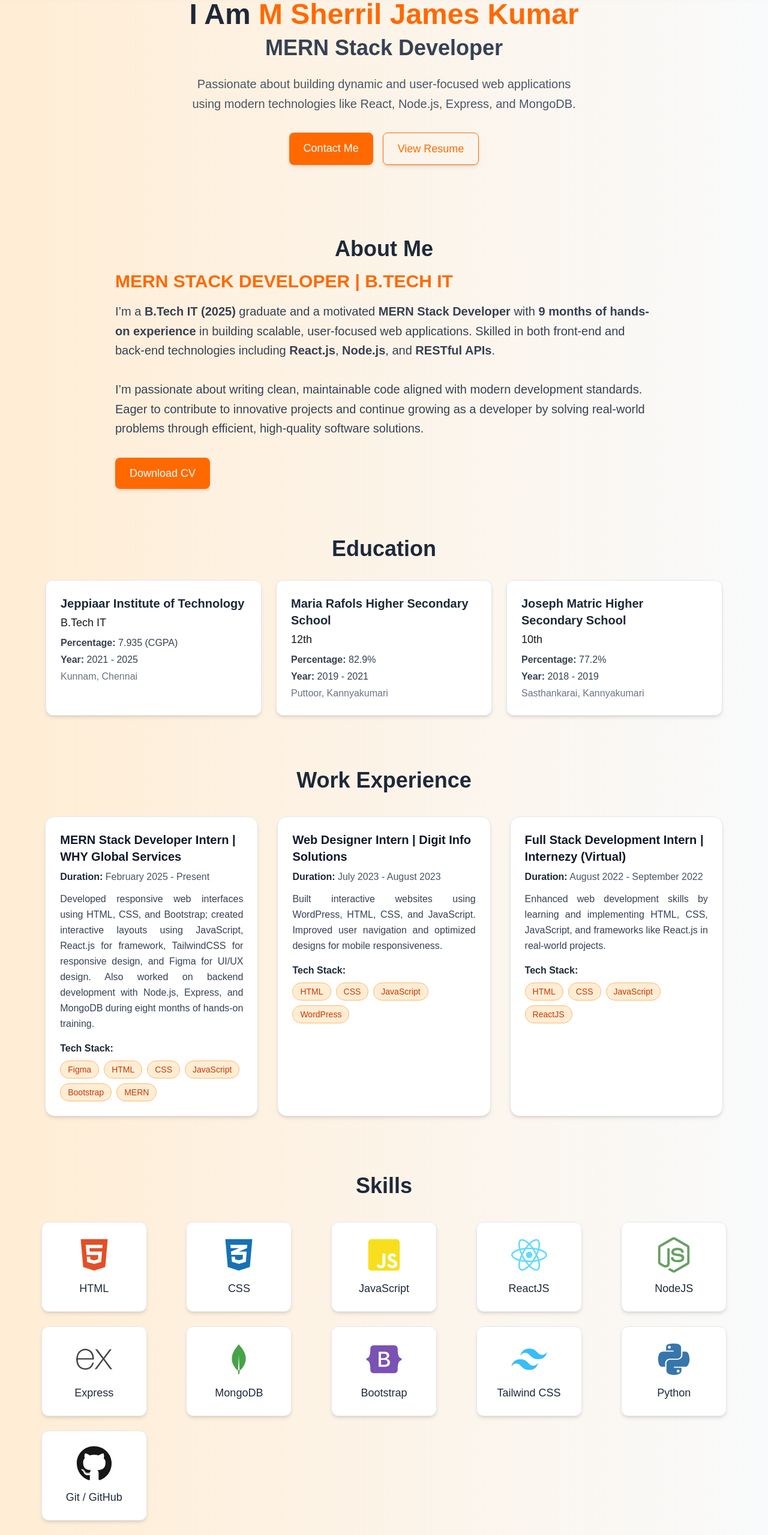
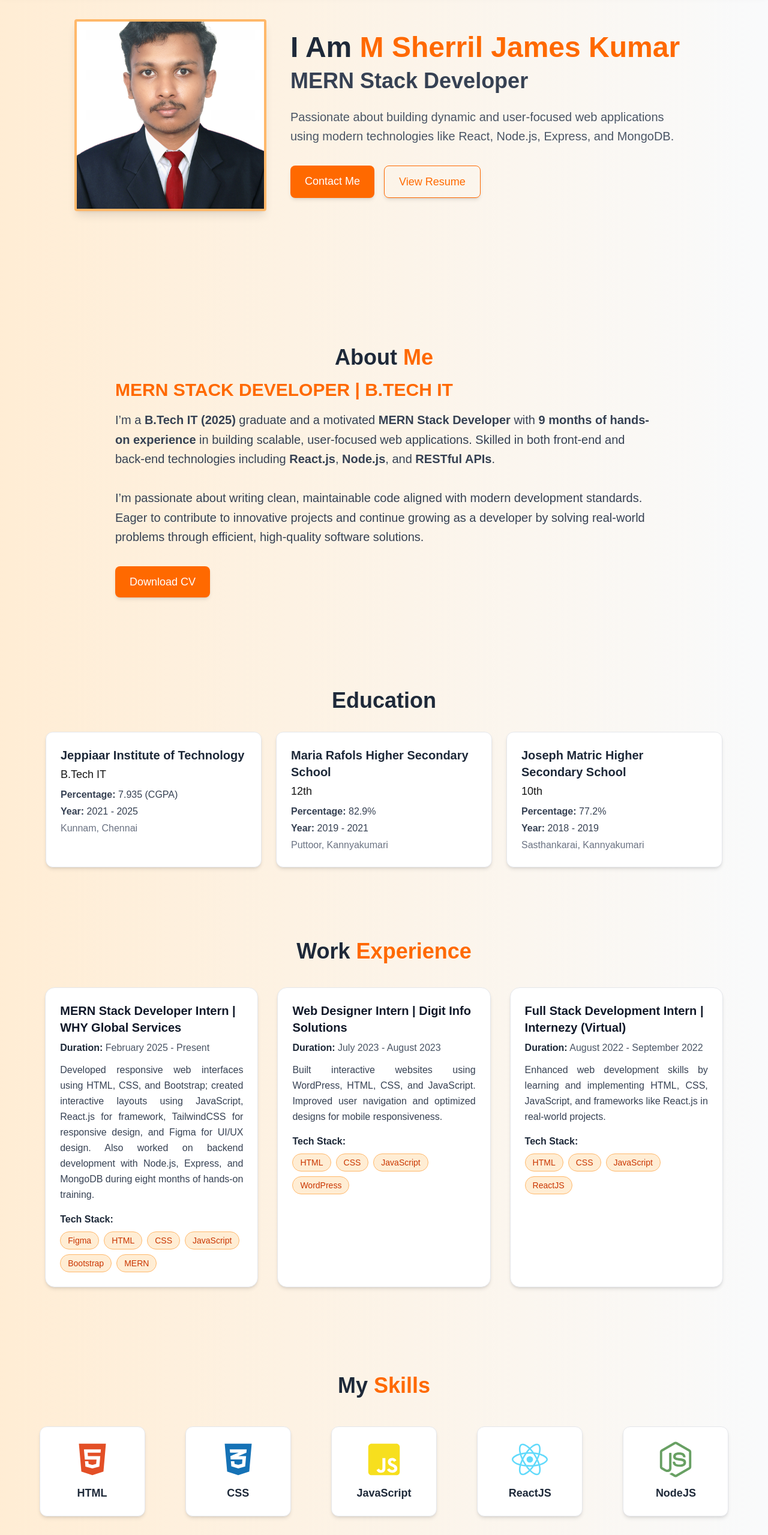
Before and after one commit to sherril203/Portfolio-Nextjs-, a Next.js app in the folder portfolio/: page / in a window 1280 px wide. Shown: the part 80-2639 px from the top of the page at 60% size. Built offline with nearby package versions, Linux system fonts and the light colour scheme.

Commit message:
portfolio updated

```diff
--- a/portfolio/components/AboutMe.jsx
+++ b/portfolio/app/AboutMe/page.jsx
@@ -4,13 +4,13 @@ import Link from "next/link";
 import AOS from "aos";
 import "aos/dist/aos.css";
 
-const AboutMe = () => {
+const Page = () => {
   useEffect(() => {
     AOS.init({ duration: 1000, once: true });
   }, []);
 
   return (
-    <div className="bg-linear-to-r from-orange-100 to-gray-50 py-10 px-6 md:px-16 lg:px-24"
+    <div className="bg-linear-to-r from-orange-100 to-gray-50  p-28 md:px-16 lg:px-30"
     id="about">
       <div
         className="max-w-4xl mx-auto text-center md:text-left"
@@ -18,7 +18,7 @@ const AboutMe = () => {
       >
 
         <h1 className="text-3xl sm:text-4xl font-extrabold text-gray-800 mb-4 text-center">
-          About Me
+          About <span  className="text-orange-500">Me</span>
         </h1>
 
         <h2
@@ -60,4 +60,4 @@ const AboutMe = () => {
   );
 };
 
-export default AboutMe;
+export default Page;
--- a/portfolio/components/Contact.jsx
+++ b/portfolio/app/Contact/page.jsx
@@ -7,7 +7,7 @@ import { IoCall } from "react-icons/io5";
 import AOS from "aos";
 import "aos/dist/aos.css";
 
-const Contact = () => {
+const page = () => {
   useEffect(() => {
     AOS.init({ duration: 1000, once: true });
   }, []);
@@ -23,7 +23,7 @@ const Contact = () => {
           className="text-3xl sm:text-4xl font-extrabold text-gray-800 mb-6"
           data-aos="fade-up"
         >
-          Contact Me
+          Contact <span  className="text-orange-500">Me</span>
         </h1>
 
 
@@ -81,4 +81,4 @@ const Contact = () => {
   );
 };
 
-export default Contact;
+export default page;
--- a/portfolio/components/Education.jsx
+++ b/portfolio/app/Education/page.jsx
@@ -3,7 +3,7 @@ import React, { useEffect } from "react";
 import AOS from "aos";
 import "aos/dist/aos.css";
 
-const Education = () => {
+const page = () => {
   useEffect(() => {
     AOS.init({ duration: 1000, once: true });
   }, []);
@@ -68,4 +68,4 @@ const Education = () => {
   );
 };
 
-export default Education;
+export default page;
--- /dev/null
+++ b/portfolio/app/Intro/page.jsx
@@ -0,0 +1,72 @@
+"use client";
+import React, { useEffect } from "react";
+import AOS from "aos";
+import "aos/dist/aos.css";
+import Link from "next/link";
+import Image from "next/image";
+
+const page = () => {
+  useEffect(() => {
+    AOS.init({ duration: 1000, once: true });
+  }, []);
+
+  return (
+    <div
+      id="intro"
+      className="bg-linear-to-r from-orange-100 to-gray-50 p-28"
+    >
+      <div className="max-w-6xl mx-auto flex flex-col md:flex-row items-center justify-center gap-10 text-center md:text-left">
+        <div data-aos="fade-right" className="shrink-0 flex justify-center md:justify-start">
+          <div className="w-80 h-80 md:w-80 md:h-80 rounded overflow-hidden shadow-lg border-4 border-orange-300">
+            <Image
+              src="/profile.jpg" // <-- use root-relative path
+              alt="Profile photo of M Sherril James Kumar"
+              width={500}
+              height={500}
+              className="object-cover w-full h-full"
+              priority
+            />
+          </div>
+        </div>
+
+        <div data-aos="fade-left" className="max-w-2xl">
+          <h1 className="font-extrabold text-3xl sm:text-4xl md:text-5xl text-gray-800 mb-3">
+            I Am <span className="text-orange-500">M Sherril James Kumar</span>
+          </h1>
+
+          <h2
+            data-aos-delay="200"
+            className="text-2xl sm:text-3xl md:text-4xl text-gray-700 font-semibold mb-6"
+          >
+            MERN Stack Developer
+          </h2>
+
+          <p
+            data-aos-delay="400"
+            className="text-lg sm:text-xl text-gray-600 leading-relaxed mb-8"
+          >
+            Passionate about building dynamic and user-focused web applications
+            using modern technologies like React, Node.js, Express, and MongoDB.
+          </p>
+
+          <div data-aos="zoom-in" data-aos-delay="600" className="flex flex-wrap gap-4 justify-center md:justify-start">
+            <Link
+              href="#contact"
+              className="bg-orange-500 hover:bg-orange-600 text-white text-lg font-medium px-6 py-3 rounded-lg shadow-md transition-all"
+            >
+              Contact Me
+            </Link>
+            <Link
+              href="/Resume"
+              className="border border-orange-500 text-orange-500 hover:bg-orange-500 hover:text-white text-lg font-medium px-6 py-3 rounded-lg shadow-md transition-all"
+            >
+              View Resume
+            </Link>
+          </div>
+        </div>
+      </div>
+    </div>
+  );
+};
+
+export default page;
--- a/portfolio/components/Projects.jsx
+++ b/portfolio/app/Projects/page.jsx
@@ -5,7 +5,7 @@ import { FaGithub } from "react-icons/fa6";
 import AOS from "aos";
 import "aos/dist/aos.css";
 
-const Projects = () => {
+const Page = () => {
   useEffect(() => {
     AOS.init({ duration: 1000, once: true });
   }, []);
@@ -47,7 +47,7 @@ const Projects = () => {
   ];
 
   return (
-    <div className="bg-linear-to-r from-orange-100 to-gray-50 py-12 px-6 md:px-12" id="projects">
+    <div className="bg-linear-to-r from-orange-100 to-gray-50 p-20 md:px-12" id="projects">
       <h1
         className="text-center text-3xl sm:text-4xl font-extrabold text-gray-800 mb-10"
         data-aos="fade-up"
@@ -113,4 +113,4 @@ const Projects = () => {
   );
 };
 
-export default Projects;
+export default Page;
--- /dev/null
+++ b/portfolio/app/Skills/page.jsx
@@ -0,0 +1,94 @@
+"use client";
+import React, { useEffect, useState } from "react";
+import {
+  FaHtml5,
+  FaCss3Alt,
+  FaJsSquare,
+  FaReact,
+  FaNodeJs,
+  FaBootstrap,
+  FaPython,
+  FaGithub,
+  FaGitAlt,
+  FaFigma,
+} from "react-icons/fa";
+import { TbApi } from "react-icons/tb";
+import { RiNextjsFill, RiTailwindCssFill } from "react-icons/ri";
+import { SiExpress, SiPostman } from "react-icons/si";
+import { BiLogoMongodb } from "react-icons/bi";
+import "aos/dist/aos.css";
+import AOS from "aos";
+const Page = () => {
+  const [AOS, setAOS] = useState(null);
+
+  useEffect(() => {
+    import("aos").then((aos) => {
+      aos.init({ duration: 1000, once: true });
+      setAOS(aos);
+    });
+  }, []);
+
+  const skills = [
+    { icon: FaHtml5, name: "HTML", color: "#E34F26" },
+    { icon: FaCss3Alt, name: "CSS", color: "#1572B6" },
+    { icon: FaJsSquare, name: "JavaScript", color: "#F7DF1E" },
+    { icon: FaReact, name: "ReactJS", color: "#61DAFB" },
+    { icon: FaNodeJs, name: "NodeJS", color: "#68A063" },
+    { icon: SiExpress, name: "Express", color: "#444" },
+    { icon: BiLogoMongodb, name: "MongoDB", color: "#47A248" },
+    { icon: FaBootstrap, name: "Bootstrap", color: "#7952B3" },
+    { icon: RiTailwindCssFill, name: "Tailwind CSS", color: "#38BDF8" },
+    { icon: RiNextjsFill, name: "Next.js", color: "#000000" },
+    { icon: FaPython, name: "Python", color: "#3776AB" },
+    { icon: FaGitAlt, name: "Git", color: "#F1502F" },
+    { icon: FaGithub, name: "GitHub", color: "#181717" },
+    { icon: SiPostman, name: "Postman", color: "#FF6C37" },
+    { icon: FaFigma, name: "Figma", color: "#F24E1E" },
+    { icon: TbApi, name: "API Integration", color: "red" },
+  ];
+
+  return (
+    <section
+      id="skills"
+      className="bg-gradient-to-r from-orange-100 to-gray-50 py-16 px-6 md:px-12"
+    >
+      <h1
+        className="text-center font-extrabold text-3xl sm:text-4xl text-gray-800 mb-12"
+        data-aos="fade-up"
+      >
+        My <span className="text-orange-500">Skills</span>
+      </h1>
+
+      <div
+        className="grid grid-cols-2 sm:grid-cols-3 md:grid-cols-4 lg:grid-cols-5 gap-8 justify-items-center"
+        data-aos="fade-up"
+      >
+        {skills.map((skill, i) => {
+          const Icon = skill.icon;
+          const delay = (i * 50).toString(); // ✅ always a string
+
+          return (
+            <div
+              key={skill.name}
+              data-aos="zoom-in"
+              data-aos-delay={delay}
+              className="flex flex-col items-center justify-center bg-white border border-gray-200 rounded-xl shadow-md p-6 w-36 sm:w-40 md:w-44
+              hover:shadow-lg hover:-translate-y-1 transition-transform duration-300 ease-in-out"
+            >
+              <Icon
+                size={60}
+                style={{ color: skill.color }}
+                className="mb-3 transition-transform duration-300 hover:scale-110"
+              />
+              <p className="text-lg font-semibold text-gray-800">
+                {skill.name}
+              </p>
+            </div>
+          );
+        })}
+      </div>
+    </section>
+  );
+};
+
+export default Page;
--- a/portfolio/components/Work.jsx
+++ b/portfolio/app/Work/page.jsx
@@ -3,7 +3,7 @@ import React, { useEffect } from "react";
 import AOS from "aos";
 import "aos/dist/aos.css";
 
-const Work = () => {
+const Page = () => {
   useEffect(() => {
     AOS.init({ duration: 1000, once: true });
   }, []);
@@ -33,12 +33,12 @@ const Work = () => {
   ];
 
   return (
-    <div className="bg-linear-to-r from-orange-100 to-gray-50 py-12 px-6 md:px-12" id="work">
+    <div className="bg-linear-to-r from-orange-100 to-gray-50 p-20 md:px-12" id="work">
       <h1
         className="text-center font-extrabold text-3xl sm:text-4xl text-gray-800 mb-10"
         data-aos="fade-up"
       >
-        Work Experience
+        Work <span className="text-orange-500">Experience</span>
       </h1>
 
       <div className="flex flex-wrap justify-center gap-8">
@@ -81,4 +81,4 @@ const Work = () => {
   );
 };
 
-export default Work;
+export default Page;
--- a/portfolio/components/Intro.jsx
+++ /dev/null
@@ -1,49 +0,0 @@
-"use client";
-import React, { useEffect } from "react";
-import AOS from "aos";
-import "aos/dist/aos.css";
-import Link from "next/link";
-
-const Intro = () => {
-  useEffect(() => {
-    AOS.init({ duration: 1000, once: true });
-  }, []);
-
-  return (
-    <div className="bg-linear-to-r from-orange-100 to-gray-50 py-20 px-6 flex flex-col items-center justify-center text-center"
-    id="intro">
-      <h1
-        data-aos="fade-up"
-        className="font-extrabold text-3xl sm:text-4xl md:text-5xl text-gray-800 mb-3"
-      >
-        I Am <span className="text-orange-500">M Sherril James Kumar</span>
-      </h1>
-
-      <h2
-        data-aos="fade-up"
-        data-aos-delay="200"
-        className="text-2xl sm:text-3xl md:text-4xl text-gray-700 font-semibold mb-6">MERN Stack Developer</h2>
-
-      <p
-        data-aos="fade-up"
-        data-aos-delay="400"
-        className="text-lg sm:text-xl text-gray-600 max-w-2xl leading-relaxed mb-8">
-        Passionate about building dynamic and user-focused web applications using
-        modern technologies like React, Node.js, Express, and MongoDB.
-      </p>
-
-      <div data-aos="zoom-in" data-aos-delay="600" className="flex flex-wrap gap-4 justify-center">
-        <Link
-          href="#contact"
-          className="bg-orange-500 hover:bg-orange-600 text-white text-lg font-medium px-6 py-3 rounded-lg shadow-md transition-all"
-        >Contact Me</Link>
-        <Link
-          href="/Resume"
-          className="border border-orange-500 text-orange-500 hover:bg-orange-500 hover:text-white text-lg font-medium px-6 py-3 rounded-lg shadow-md transition-all"
-        >View Resume</Link>
-      </div>
-    </div>
-  );
-};
-
-export default Intro;
--- a/portfolio/components/Skills.jsx
+++ /dev/null
@@ -1,72 +0,0 @@
-"use client";
-import React, { useEffect } from "react";
-import {
-  FaHtml5,
-  FaCss3Alt,
-  FaJsSquare,
-  FaReact,
-  FaNodeJs,
-  FaBootstrap,
-  FaPython,
-  FaGithub,
-} from "react-icons/fa";
-import { SiExpress } from "react-icons/si";
-import { BiLogoMongodb } from "react-icons/bi";
-import { RiTailwindCssFill } from "react-icons/ri";
-import AOS from "aos";
-import "aos/dist/aos.css";
-
-const Skills = () => {
-  useEffect(() => {
-    AOS.init({ duration: 1000, once: true });
-  }, []);
-
-  const skills = [
-    { icon: FaHtml5, name: "HTML", color: "#E34F26" },
-    { icon: FaCss3Alt, name: "CSS", color: "#1572B6" },
-    { icon: FaJsSquare, name: "JavaScript", color: "#F7DF1E" },
-    { icon: FaReact, name: "ReactJS", color: "#61DAFB" },
-    { icon: FaNodeJs, name: "NodeJS", color: "#68A063" },
-    { icon: SiExpress, name: "Express", color: "#444" },
-    { icon: BiLogoMongodb, name: "MongoDB", color: "#47A248" },
-    { icon: FaBootstrap, name: "Bootstrap", color: "#7952B3" },
-    { icon: RiTailwindCssFill, name: "Tailwind CSS", color: "#38BDF8" },
-    { icon: FaPython, name: "Python", color: "#3776AB" },
-    { icon: FaGithub, name: "Git / GitHub", color: "#181717" },
-  ];
-
-  return (
-    <section className="bg-linear-to-r from-orange-100 to-gray-50 py-12 px-6 md:px-12">
-      <h1
-        className="text-center font-extrabold text-3xl sm:text-4xl text-gray-800 mb-10"
-        data-aos="fade-up"
-      >
-        Skills
-      </h1>
-      <div
-        className="grid grid-cols-2 sm:grid-cols-3 md:grid-cols-4 lg:grid-cols-5 gap-6 justify-items-center"
-        data-aos="fade-up"
-      >
-        {skills.map((skill, i) => {
-          const Icon = skill.icon;
-          return (
-            <div
-              key={i}
-              data-aos="zoom-in"
-              className="flex flex-col items-center justify-center bg-white border border-gray-200 rounded-xl shadow-md p-6 w-36 sm:w-40 md:w-44 hover:shadow-xl hover:-translate-y-1 transition-transform duration-300"
-            >
-              <Icon
-                size={60}
-                style={{ color: skill.color }}
-                className="mb-3 transition-transform duration-300 hover:scale-110"
-              />
-              <p className="text-lg font-medium text-gray-800">{skill.name}</p>
-            </div>
-          );
-        })}
-      </div>
-    </section>
-  );
-};
-
-export default Skills;
```
Also changed, not shown: portfolio/app/page.jsx (+7 -7 lines), portfolio/components/Navbar.jsx (+8 -8 lines), portfolio/public/profile.jpg (added), 1 other file (tests, documents, lock files or other folders).
